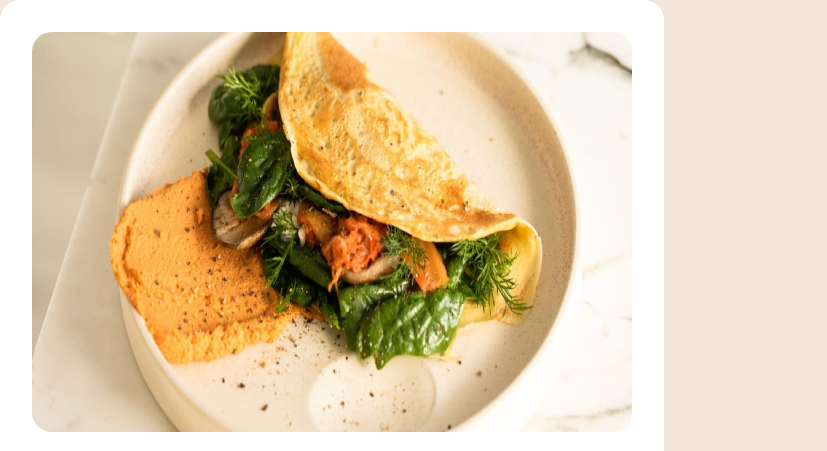
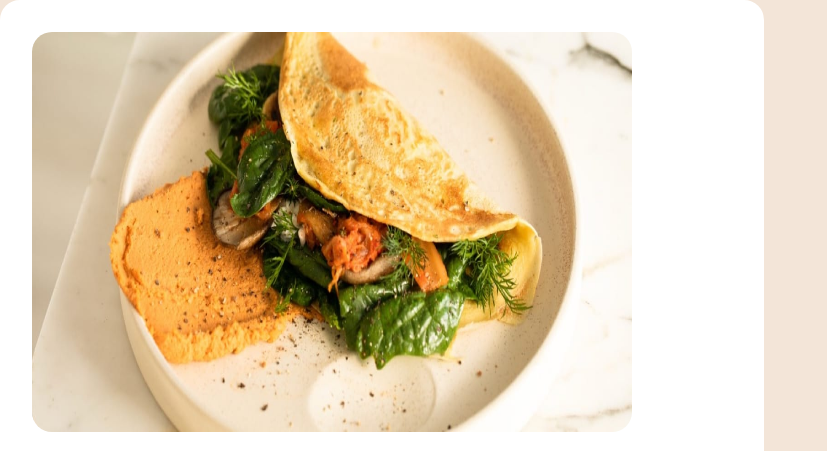
Before and after one commit to sivaramanrv07/E-commerece-_project, a plain HTML site: page index.html in a window 1280 px wide. Shown: the top 451 px of the page, without its empty margins (0-827 px from the left). Drawn offline with Linux system fonts and the light colour scheme; a web font is replaced by a local one.

Commit message:
first commit

```diff
--- a/style.css
+++ b/style.css
@@ -11,7 +11,7 @@ width: 800px;
 margin: 20px;
 padding: 30px;
 background-color: hsl(0, 0%, 100%);
-margin-left: 550px;
+margin-left: 320px;
 font-family:'Segoe UI', Tahoma, Geneva, Verdana, sans-serif;
 }
 .image{
@@ -112,7 +112,7 @@ ol li{
  @media screen and (min-width:374px) and (max-width: 1440px){
 body{
     height: 2700px;
-    width: 600px;
+    width: 700px;
     margin-left:1px;
     margin: 0px;
 
```
